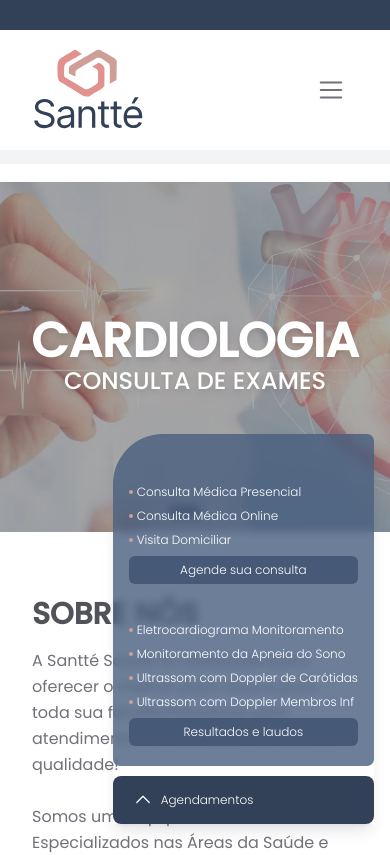
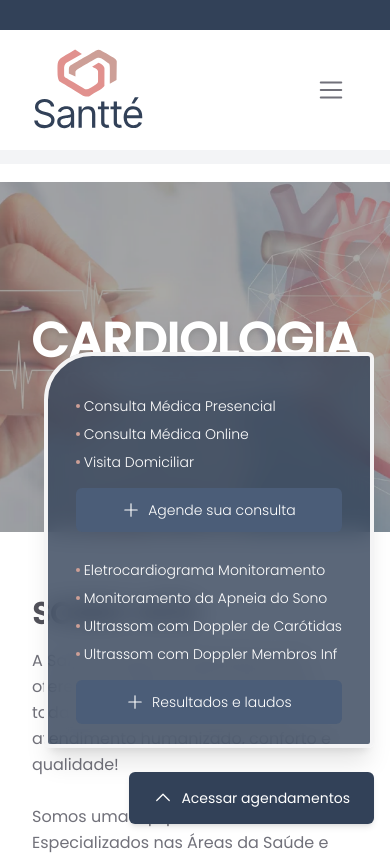
Before and after one commit to rafaelppereira/interno-site-jklimpex, a Next.js app: page / in a window 390 px wide. Shown: the top 855 px of the page. Built offline with nearby package versions, Linux system fonts and the light colour scheme.

Commit message:
feature: buttonqueries

```diff
--- a/src/components/ButtonQueries.tsx
+++ b/src/components/ButtonQueries.tsx
@@ -1,86 +1,88 @@
-import { CaretUp } from "phosphor-react";
 import { useState } from "react";
+import { CaretUp, Plus } from "phosphor-react";
 
 export function ButtonQueries() {
-  const [openButton, setOpenButton] = useState(true);
+  const [hasToggleMenuOptions, setHasToggleMenuOptions] = useState(true);
 
   return (
-    <main className=" flex flex-col items-start justify-center fixed right-4 bottom-5 shadow-lg z-[999]">
+    <>
       <div
-        className={`${openButton
-          ? "scale-100 visible opacity-100"
-          : "scale-0 invisible opacity-0"
-          } origin-bottom transition-all w-full h-full backdrop-blur-sm bg-[#495E7F]/80 pt-[50px] gap-2 px-4 flex flex-col items-start justify-center rounded-tl-[50px] rounded-[7px]`}
+        className={`${
+          hasToggleMenuOptions
+            ? "scale-100 visible opacity-100"
+            : "scale-0 invisible opacity-0"
+        } backdrop-blur-md bg-primary-500/80 gap-2 px-7 pt-10 text-sm rounded-tl-[3rem] rounded-md origin-bottom transition-all flex flex-col items-start justify-center fixed right-4 bottom-24 shadow-xl border-4 border-zinc-100 z-[999]`}
       >
         <div className="flex items-center justify-center gap-1">
           <div className="w-1 h-1 bg-[#CD9F97] rounded-full" />
-          <p className="text-white text-xs md:text-sm font-light">
-            Consulta Médica Presencial
-          </p>
+          <p className="text-white  font-light">Consulta Médica Presencial</p>
         </div>
 
         <div className="flex items-center justify-center gap-1">
           <div className="w-1 h-1 bg-[#CD9F97] rounded-full" />
-          <p className="text-white text-xs md:text-sm font-light">
-            Consulta Médica Online
-          </p>
+          <p className="text-white  font-light">Consulta Médica Online</p>
         </div>
 
         <div className="flex items-center justify-center gap-1">
           <div className="w-1 h-1 bg-[#CD9F97] rounded-full" />
-          <p className="text-white text-xs md:text-sm font-light">Visita Domiciliar</p>
+          <p className="text-white  font-light">Visita Domiciliar</p>
         </div>
 
-        <button className="w-full h-7 bg-[#465976] text-white text-xs font-light rounded-md mb-[30px]">
+        <button className="w-full flex items-center justify-center gap-2 bg-primary-400 text-white text-sm py-3 mt-2 mb-5 font-light rounded-md hover:brightness-90 transition-all">
+          <Plus size={18} />
           Agende sua consulta
         </button>
 
         <div className="flex items-center justify-center gap-1">
           <div className="w-1 h-1 bg-[#CD9F97] rounded-full" />
-          <p className="text-white text-xs md:text-sm font-light">
+          <p className="text-white  font-light">
             Eletrocardiograma Monitoramento
           </p>
         </div>
 
         <div className="flex items-center justify-center gap-1">
           <div className="w-1 h-1 bg-[#CD9F97] rounded-full" />
-          <p className="text-white text-xs md:text-sm font-light">
+          <p className="text-white  font-light">
             Monitoramento da Apneia do Sono
           </p>
         </div>
 
         <div className="flex items-center justify-center gap-1">
           <div className="w-1 h-1 bg-[#CD9F97] rounded-full" />
-          <p className="text-white text-xs md:text-sm md:text-sm font-light">
+          <p className="text-white  md:text-sm font-light">
             Ultrassom com Doppler de Carótidas
           </p>
         </div>
 
         <div className="flex items-center justify-center gap-1">
           <div className="w-1 h-1 bg-[#CD9F97] rounded-full" />
-          <p className="text-white text-xs md:text-sm font-light">
+          <p className="text-white  font-light">
             Ultrassom com Doppler Membros Inf
           </p>
         </div>
 
-        <button className="w-full h-7 bg-[#465976] text-white text-xs font-light rounded-md mb-5">
-          Resultados e laudos
+        <button className="w-full flex items-center justify-center gap-2 bg-primary-400 text-white text-sm py-3 mt-2 mb-5 font-light rounded-md hover:brightness-90 transition-all">
+          <Plus size={18} /> Resultados e laudos
         </button>
       </div>
 
       <button
-        onClick={() => setOpenButton(!openButton)}
-        className="w-full  hover:brightness-90 transition-all h-12 flex items-center gap-2 justify-start pl-5 bg-primary-500 text-white text-xs font-light mt-[10px] rounded-lg"
+        onClick={() => setHasToggleMenuOptions(!hasToggleMenuOptions)}
+        className={`${
+          !hasToggleMenuOptions && "animate-bounce"
+        } fixed z-[999] right-4 bottom-5 px-6 py-4  hover:brightness-90 transition-all flex items-center gap-2 justify-start  bg-primary-500 text-white text-sm md:text-md rounded-md shadow-md`}
       >
         <CaretUp
           size={20}
           color="#FFF"
           className={
-            openButton ? "rotate-0 transition-all" : "rotate-180 transition-all"
+            hasToggleMenuOptions
+              ? "rotate-0 transition-all"
+              : "rotate-180 transition-all"
           }
         />
-        Agendamentos
+        Acessar agendamentos
       </button>
-    </main>
+    </>
   );
 }
```
Also changed, not shown: src/styles/globals.css (line endings or trailing spaces).
